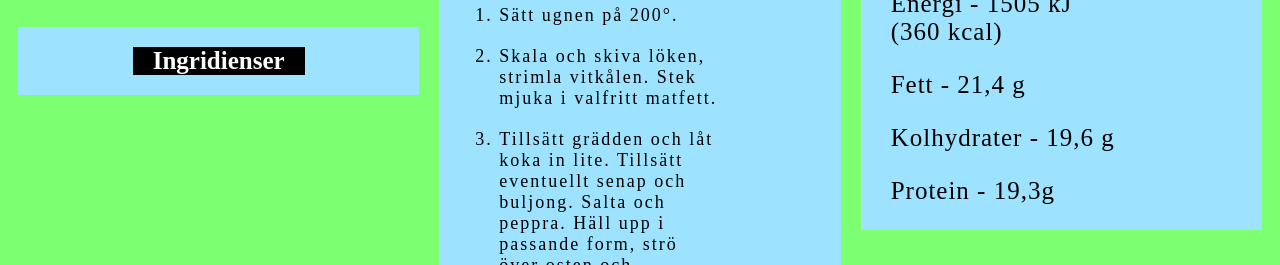
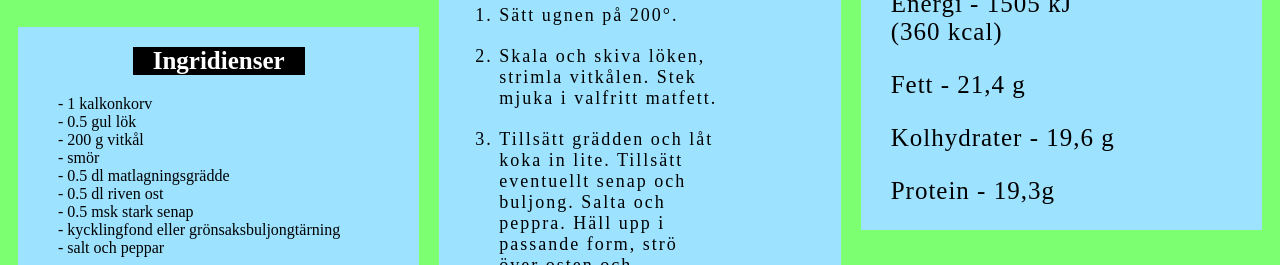
Before and after one commit to TE22E-Axel-Sjoholm/projekt, a plain HTML site: page index.html in a window 1280 px wide. Shown: the part 535-800 px from the top of the page. Drawn offline with Linux system fonts and the light colour scheme.

Commit message:
skriver ut *ingridienslista med ul, li

```diff
--- a/index.html
+++ b/index.html
@@ -50,6 +50,17 @@
                         Ingridienser
                     </h2>
                 </div>
+                <ul>
+                    <li>- 1 kalkonkorv</li>
+                    <li>- 0.5 gul lök</li>
+                    <li>- 200 g vitkål</li>
+                    <li>- smör</li>
+                    <li>- 0.5 dl matlagningsgrädde</li>
+                    <li>- 0.5  dl riven ost</li>
+                    <li>- 0.5 msk stark senap</li>
+                    <li>- kycklingfond eller grönsaksbuljongtärning</li>
+                    <li>- salt och peppar</li>
+                </ul>
             </div>
     </main>
 </body>
--- a/style.css
+++ b/style.css
@@ -134,3 +134,6 @@ ol{
     font-size: 25px;
     margin: 20px;
 }
+ul{
+    list-style: none;
+}
```
